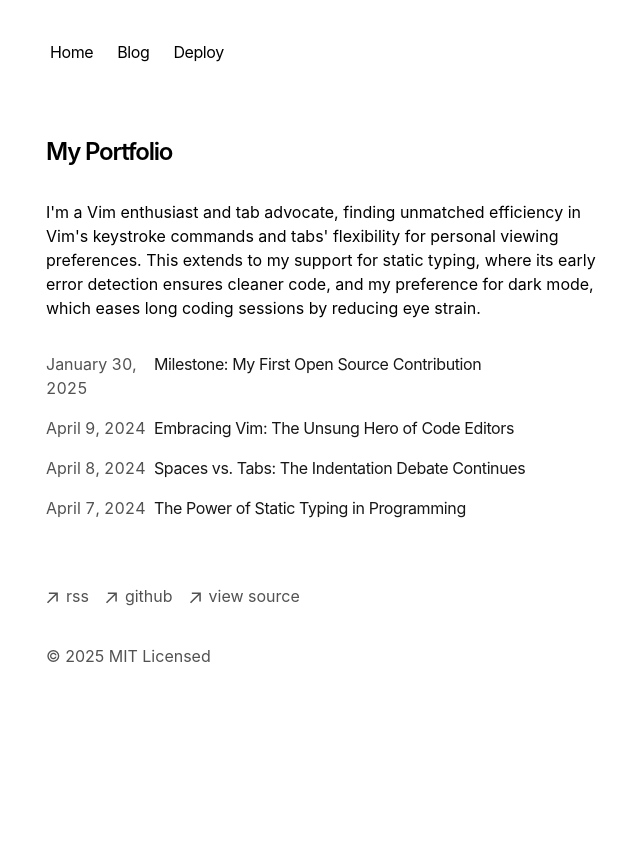
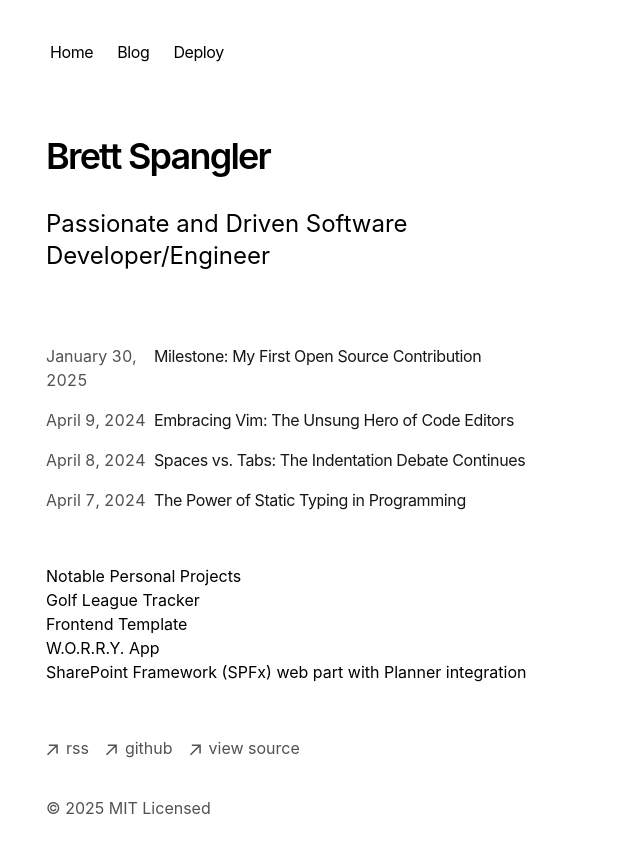
Before and after one commit to bspangler21/blog, a Next.js app: page / in a window 1280 px wide. Shown: the top 852 px of the page, without its empty margins (306-946 px from the left). Before the commit the page ends 800 px from the top, so only its background shows below. Built offline with nearby package versions, Linux system fonts and the light colour scheme.

Commit message:
Start migrating original website

```diff
--- /dev/null
+++ b/app/interfaces/IProject.ts
@@ -0,0 +1,5 @@
+export interface Project {
+	sortOrder: number;
+	displayName: string;
+	url: string;
+};
--- a/app/page.tsx
+++ b/app/page.tsx
@@ -1,21 +1,40 @@
-import { BlogPosts } from 'app/components/posts'
+import { BlogPosts } from "app/components/posts";
+import utilStyles from "./styles/utilStyles.module.css";
+import { Projects } from "./staticData/projects";
 
 export default function Page() {
 	return (
 		<section>
-      <h1 className="mb-8 text-2xl font-semibold tracking-tighter">
-        My Portfolio
+			<h1 className="mb-8 text-4xl font-semibold tracking-tighter">
+				Brett Spangler
 			</h1>
-      <p className="mb-4">
-        {`I'm a Vim enthusiast and tab advocate, finding unmatched efficiency in
-        Vim's keystroke commands and tabs' flexibility for personal viewing
-        preferences. This extends to my support for static typing, where its
-        early error detection ensures cleaner code, and my preference for dark
-        mode, which eases long coding sessions by reducing eye strain.`}
-      </p>
+			<h2 className="mb-4 text-2xl">
+				{`Passionate and Driven Software Developer/Engineer`}
+			</h2>
+			<br></br>
 			<div className="my-8">
 				<BlogPosts />
 			</div>
+			<div
+				className={utilStyles.leftAlign + " " + utilStyles.marginSpace}
+			>
+				<h3>Notable Personal Projects</h3>
+				<ul>
+					{Projects.sort((p1, p2) => p1.sortOrder - p2.sortOrder).map(
+						(project) => (
+							<li key={project.sortOrder + project.displayName}>
+								<a
+									rel="noopener"
+									target="_blank"
+									href={project.url}
+								>
+									{project.displayName}
+								</a>
+							</li>
+						)
+					)}
+				</ul>
+			</div>
 		</section>
-  )
+	);
 }
--- /dev/null
+++ b/app/staticData/projects.ts
@@ -0,0 +1,25 @@
+import { Project } from "../interfaces/IProject";
+
+export const Projects: Project[] = [
+	{
+		sortOrder: 1,
+		displayName: "Golf League Tracker",
+		url: "https://github.com/bspangler21/GolfLeagueTracker",
+	},
+	{
+		sortOrder: 2,
+		displayName: "Frontend Template",
+		url: "https://github.com/bspangler21/FrontendTemplate",
+	},
+	{
+		sortOrder: 3,
+		displayName: "W.O.R.R.Y. App",
+		url: "https://github.com/bspangler21/WorryApp",
+	},
+	{
+		sortOrder: 4,
+		displayName:
+			"SharePoint Framework (SPFx) web part with Planner integration",
+		url: "https://github.com/bspangler21/Planner",
+	},
+];
--- /dev/null
+++ b/app/styles/utilStyles.module.css
@@ -0,0 +1,46 @@
+.container {
+  padding: 20px;
+  min-height: calc(100vh - 100px);
+  margin-bottom: 50px;
+}
+
+.table {
+  border-collapse: collapse;
+  width: 80%;
+  margin: auto;
+}
+
+.th {
+  border: 1px solid #000000;
+  padding: 4px;
+  background-color: #e6e7e8;
+}
+
+.td {
+  border: 1px solid #000000;
+  padding: 4px;
+  text-align: center;
+  vertical-align: middle;
+}
+
+.leftAlign {
+  text-align: left;
+}
+
+.marginSpace {
+  padding: 20px 0px;
+}
+
+.noMargin {
+  margin: 0px;
+}
+
+.a {
+  font-weight: 500;
+  color: #646cff;
+  text-decoration: inherit;
+}
+
+.a:hover {
+  color: #535bf2;
+}
```
Also changed, not shown: app/blog/blog.module.css (added, +10 -0 lines). Lines whose indentation alone changed are shown as unchanged.
